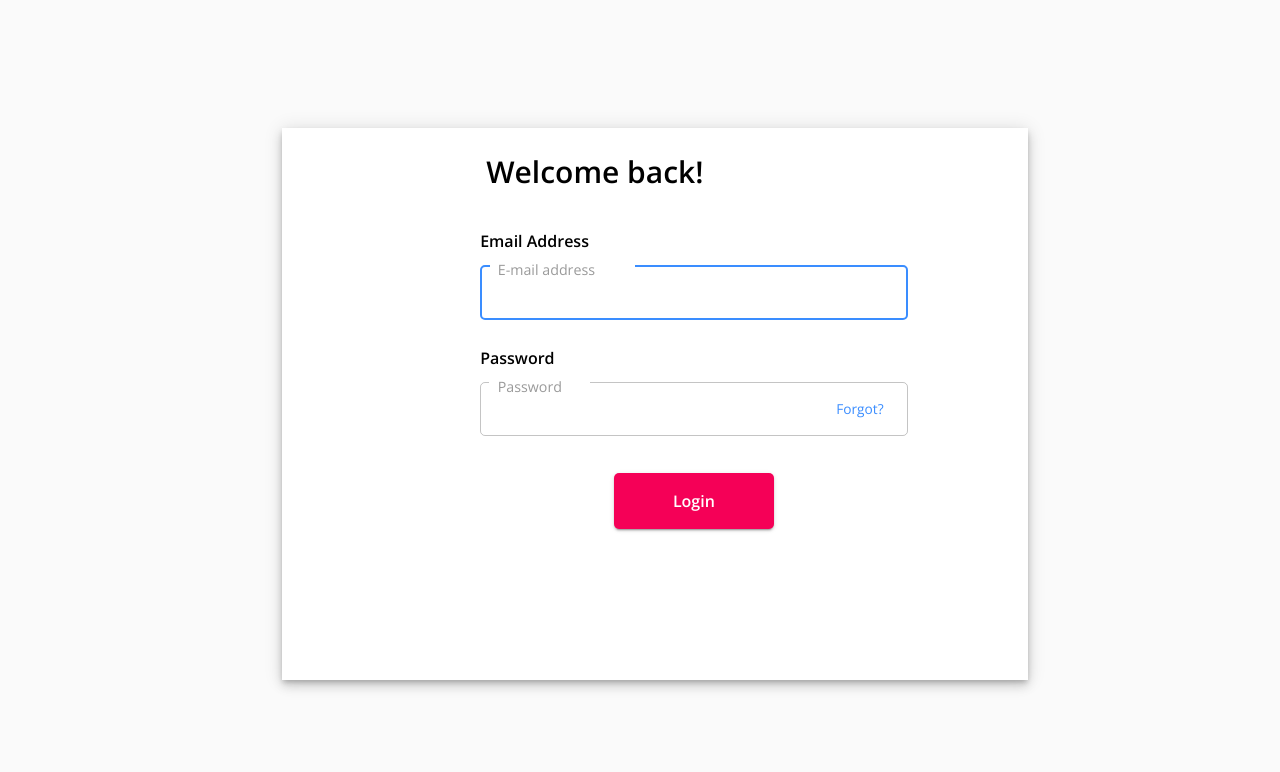
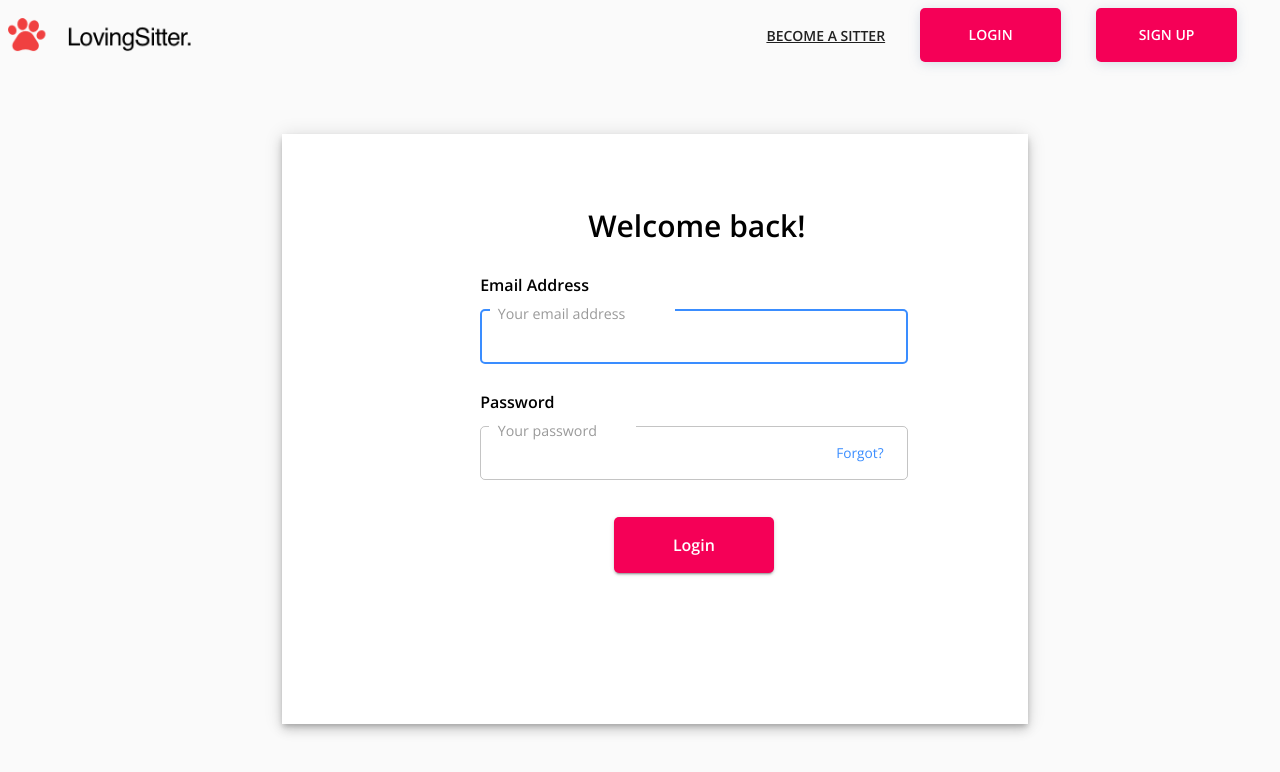
Before and after one commit to hatchways/team-bruschetta, a React (Create React App) app in the folder client/: page /login in a window 1280 px wide. Shown: the top 772 px of the page. Built offline with nearby package versions, Linux system fonts and the light colour scheme; no server answers.

Commit message:
Additional Styling of Login and Signup Pages

```diff
--- a/client/src/components/AuthHeader/AuthHeader.tsx
+++ b/client/src/components/AuthHeader/AuthHeader.tsx
@@ -1,33 +1,26 @@
 import Button from '@material-ui/core/Button';
 import Box from '@material-ui/core/Box';
 import { Link } from 'react-router-dom';
+import { Typography } from '@material-ui/core';
+import logo from '../../Images/logo.png';
+
 import useStyles from './useStyles';
-import { Typography } from '@material-ui/core';
 
-interface Props {
-  linkTo: string;
-  linkTo2: string;
-  asideText: string;
-  btnText: string;
-  btnText2: string;
-}
-
-const AuthHeader = ({ linkTo, linkTo2, asideText, btnText, btnText2 }: Props): JSX.Element => {
+const AuthHeader = (): JSX.Element => {
   const classes = useStyles();
 
   return (
     <Box p={1} className={classes.authHeader}>
-      <Typography className={classes.accAside}>{asideText}</Typography>
-      <Link to={linkTo} className={classes.link}>
-        <Button color="secondary" className={classes.accBtn} variant="contained">
-          {btnText}
+      <img src={logo} alt="logo" className={classes.logo} />
+      <Box className={classes.buttons}>
+        <Typography className={classes.accAside}>Become a sitter </Typography>
+        <Button component={Link} to="/login" color="secondary" className={classes.accBtn} variant="contained">
+          Login
         </Button>
-      </Link>{' '}
-      <Link to={linkTo2} className={classes.link}>
-        <Button color="secondary" className={classes.accBtn} variant="contained">
-          {btnText2}
+        <Button component={Link} to="/signup" color="secondary" className={classes.accBtn} variant="contained">
+          Sign up
         </Button>
-      </Link>
+      </Box>
     </Box>
   );
 };
--- a/client/src/components/AuthHeader/useStyles.ts
+++ b/client/src/components/AuthHeader/useStyles.ts
@@ -3,20 +3,30 @@ import { makeStyles } from '@material-ui/core/styles';
 const useStyles = makeStyles((theme) => ({
   authHeader: {
     alignSelf: 'flex-end',
-    justifyContent: 'flex-end',
+    justifyContent: 'space-between',
     alignItems: 'center',
     display: 'flex',
     flexWrap: 'wrap',
   },
+  logo: {
+    width: '15%',
+  },
+  buttons: {
+    width: '40%',
+    display: 'flex',
+    alignSelf: 'flex-end',
+  },
   accAside: {
-    fontSize: 16,
-    fontWeight: 400,
+    fontSize: 14,
+    fontWeight: 'bold',
     textAlign: 'center',
     marginRight: 35,
     whiteSpace: 'nowrap',
     display: 'flex',
     alignItems: 'center',
     padding: '1rem 0',
+    textTransform: 'uppercase',
+    textDecoration: 'underline',
   },
   link: { textDecoration: 'none' },
   accBtn: {
@@ -26,6 +36,8 @@ const useStyles = makeStyles((theme) => ({
     filter: 'drop-shadow(0px 2px 6px rgba(74,106,149,0.2))',
     boxShadow: 'none',
     marginRight: 35,
+    textTransform: 'uppercase',
+    fontSize: 14,
   },
 }));
 
--- a/client/src/pages/Login/Login.tsx
+++ b/client/src/pages/Login/Login.tsx
@@ -9,6 +9,7 @@ import login from '../../helpers/APICalls/login';
 import LoginForm from './LoginForm/LoginForm';
 import { useAuth } from '../../context/useAuthContext';
 import { useSnackBar } from '../../context/useSnackbarContext';
+import AuthHeader from '../../components/AuthHeader/AuthHeader';
 
 export default function Login(): JSX.Element {
   const classes = useStyles();
@@ -33,13 +34,15 @@ export default function Login(): JSX.Element {
   };
 
   return (
+    <Grid>
+      <AuthHeader />
       <Grid container component="main" className={classes.root}>
         <CssBaseline />
         <Grid item xs={12} sm={8} md={7} elevation={6} component={Paper} square>
           <Box width="100%" maxWidth={650} p={3} alignSelf="center">
             <Grid container>
               <Grid item xs>
-              <Typography className={classes.welcome} component="h1" variant="h5">
+                <Typography className={classes.welcome} component="h1" variant="h5" align="center">
                   Welcome back!
                 </Typography>
               </Grid>
@@ -49,5 +52,6 @@ export default function Login(): JSX.Element {
           <Box p={1} alignSelf="center" />
         </Grid>
       </Grid>
+    </Grid>
   );
 }
--- a/client/src/pages/Login/LoginForm/LoginForm.tsx
+++ b/client/src/pages/Login/LoginForm/LoginForm.tsx
@@ -5,8 +5,9 @@ import { Formik, FormikHelpers } from 'formik';
 import * as Yup from 'yup';
 import Typography from '@material-ui/core/Typography';
 import InputLabel from '@material-ui/core/InputLabel';
+import { CircularProgress } from '@material-ui/core';
+
 import useStyles from './useStyles';
-import { CircularProgress } from '@material-ui/core';
 
 interface Props {
   handleSubmit: (
@@ -51,7 +52,7 @@ export default function Login({ handleSubmit }: Props): JSX.Element {
             <InputLabel className={classes.inputLabel}> Email Address </InputLabel>
             <TextField
               id="email"
-              label={<Typography className={classes.label}>E-mail address</Typography>}
+              label={<Typography className={classes.label}>Your email address</Typography>}
               fullWidth
               margin="normal"
               InputLabelProps={{
@@ -74,7 +75,7 @@ export default function Login({ handleSubmit }: Props): JSX.Element {
             <InputLabel className={classes.inputLabel}> Password</InputLabel>
             <TextField
               id="password"
-              label={<Typography className={classes.label}>Password</Typography>}
+              label={<Typography className={classes.label}>Your password</Typography>}
               fullWidth
               margin="normal"
               InputLabelProps={{
--- a/client/src/pages/Login/useStyles.ts
+++ b/client/src/pages/Login/useStyles.ts
@@ -6,7 +6,7 @@ const useStyles = makeStyles(() => ({
     '& .MuiInput-underline:before': {
       borderBottom: '1.2px solid rgba(0, 0, 0, 0.2)',
     },
-    margin: '10% 22%',
+    margin: '5% 22%',
   },
   authWrapper: {
     display: 'flex',
@@ -18,7 +18,8 @@ const useStyles = makeStyles(() => ({
   },
   welcome: {
     fontSize: 30,
-    paddingBottom: 20,
+    paddingBottom: 10,
+    paddingTop: '3rem',
     color: '#000000',
     fontWeight: 900,
     fontFamily: "'Open Sans'",
--- a/client/src/pages/SignUp/SignUp.tsx
+++ b/client/src/pages/SignUp/SignUp.tsx
@@ -9,6 +9,7 @@ import register from '../../helpers/APICalls/register';
 import SignUpForm from './SignUpForm/SignUpForm';
 import { useAuth } from '../../context/useAuthContext';
 import { useSnackBar } from '../../context/useSnackbarContext';
+import AuthHeader from '../../components/AuthHeader/AuthHeader';
 
 export default function Register(): JSX.Element {
   const classes = useStyles();
@@ -34,13 +35,15 @@ export default function Register(): JSX.Element {
   };
 
   return (
+    <Grid>
+      <AuthHeader />
       <Grid container component="main" className={classes.root}>
         <CssBaseline />
         <Grid item xs={12} sm={8} md={7} elevation={6} component={Paper} square>
           <Box width="100%" maxWidth={650} p={3} alignSelf="center">
             <Grid container>
               <Grid item xs>
-              <Typography className={classes.welcome} component="h1" variant="h5">
+                <Typography className={classes.welcome} component="h1" variant="h5" align="center">
                   Sign up
                 </Typography>
               </Grid>
@@ -50,5 +53,6 @@ export default function Register(): JSX.Element {
           <Box p={1} alignSelf="center" />
         </Grid>
       </Grid>
+    </Grid>
   );
 }
--- a/client/src/pages/SignUp/SignUpForm/SignUpForm.tsx
+++ b/client/src/pages/SignUp/SignUpForm/SignUpForm.tsx
@@ -5,9 +5,10 @@ import { Formik, FormikHelpers } from 'formik';
 import * as Yup from 'yup';
 import Typography from '@material-ui/core/Typography';
 import InputLabel from '@material-ui/core/InputLabel';
-import useStyles from './useStyles';
 import { CircularProgress } from '@material-ui/core';
 import { Link } from 'react-router-dom';
+
+import useStyles from './useStyles';
 
 interface Props {
   handleSubmit: (
@@ -57,7 +58,7 @@ const SignUpForm = ({ handleSubmit }: Props): JSX.Element => {
             <InputLabel className={classes.inputLabel}> Username </InputLabel>
             <TextField
               id="username"
-              label={<Typography className={classes.label}>Username</Typography>}
+              label={<Typography className={classes.label}>Create a username</Typography>}
               fullWidth
               margin="normal"
               InputLabelProps={{
@@ -80,7 +81,7 @@ const SignUpForm = ({ handleSubmit }: Props): JSX.Element => {
             <InputLabel className={classes.inputLabel}> Email Address </InputLabel>
             <TextField
               id="email"
-              label={<Typography className={classes.label}>E-mail address</Typography>}
+              label={<Typography className={classes.label}>Your email address</Typography>}
               fullWidth
               margin="normal"
               InputLabelProps={{
@@ -102,7 +103,7 @@ const SignUpForm = ({ handleSubmit }: Props): JSX.Element => {
             <InputLabel className={classes.inputLabel}> Password </InputLabel>
             <TextField
               id="password"
-              label={<Typography className={classes.label}>Password</Typography>}
+              label={<Typography className={classes.label}>Create a password</Typography>}
               fullWidth
               margin="normal"
               InputLabelProps={{
@@ -126,10 +127,10 @@ const SignUpForm = ({ handleSubmit }: Props): JSX.Element => {
             </Button>
           </Box>
           <Box p={1} alignSelf="center" fontWeight="700" fontSize=".8rem">
-            <p>
+            <Typography>
               Already a member?
-              <Link to="/login">Login</Link>
-            </p>
+              <Link to="/login"> Login </Link>
+            </Typography>
           </Box>
         </form>
       )}
--- a/client/src/pages/SignUp/useStyles.ts
+++ b/client/src/pages/SignUp/useStyles.ts
@@ -6,7 +6,7 @@ const useStyles = makeStyles(() => ({
     '& .MuiInput-underline:before': {
       borderBottom: '1.2px solid rgba(0, 0, 0, 0.2)',
     },
-    margin: '10% 22%',
+    margin: '4% 22%',
   },
   authWrapper: {
     display: 'flex',
```
Also changed, not shown: client/src/Images/logo.png (added). Lines whose indentation alone changed are shown as unchanged.
